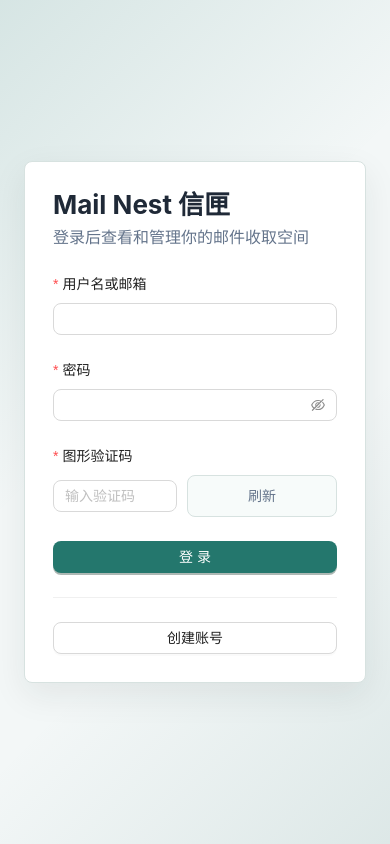
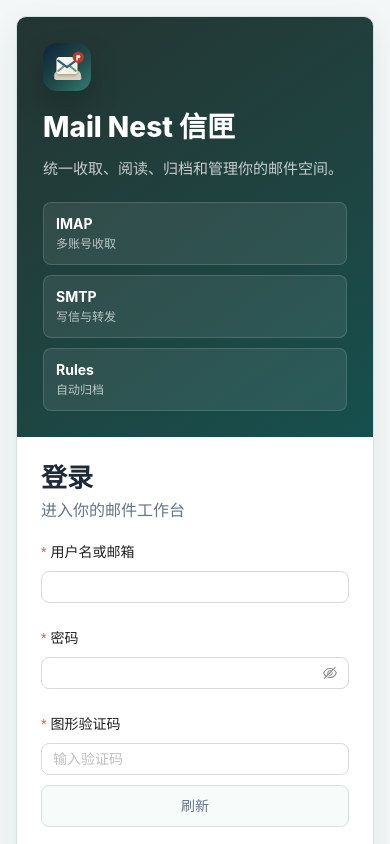
Before and after one commit to ligson/mailnest, a Vue app in the folder mailnest-fe/: page /login in a window 390 px wide. Shown: the top 844 px of the page. Built offline with nearby package versions, Linux system fonts and the light colour scheme; no server answers.

Commit message:
feat: 优化前端界面视觉体验

```diff
--- a/mailnest-fe/src/styles.css
+++ b/mailnest-fe/src/styles.css
@@ -230,22 +230,89 @@ body {
   min-height: 100vh;
   place-items: center;
   padding: 24px;
+  background: var(--app-bg);
+}
+
+.auth-shell {
+  display: grid;
+  width: min(960px, 100%);
+  min-height: 560px;
+  grid-template-columns: minmax(0, 1.02fr) minmax(360px, 0.78fr);
+  border: 1px solid var(--border-color);
+  border-radius: 10px;
+  background: var(--surface-bg);
+  box-shadow: var(--shadow-soft);
+  overflow: hidden;
+}
+
+.auth-hero-panel {
+  display: flex;
+  min-width: 0;
+  flex-direction: column;
+  justify-content: space-between;
+  gap: 28px;
+  padding: 44px;
   background:
-    linear-gradient(135deg, color-mix(in srgb, var(--accent) 14%, transparent), transparent 42%),
-    linear-gradient(315deg, color-mix(in srgb, var(--accent-strong) 10%, transparent), transparent 38%),
-    var(--app-bg);
+    linear-gradient(145deg, color-mix(in srgb, var(--shell-bg) 92%, #ffffff 8%), color-mix(in srgb, var(--accent-strong) 78%, #111827 22%));
+  color: #ffffff;
+}
+
+.auth-brand-mark {
+  width: 60px;
+  height: 60px;
+  border-radius: 14px;
+  box-shadow: 0 14px 30px rgba(0, 0, 0, 0.18);
+}
+
+.auth-hero-title {
+  margin: 0;
+  font-size: 34px;
+  font-weight: 800;
+  letter-spacing: 0;
+}
+
+.auth-hero-copy {
+  max-width: 420px;
+  margin: 12px 0 0;
+  color: rgba(255, 255, 255, 0.74);
+  font-size: 15px;
+  line-height: 1.8;
+}
+
+.auth-signal-grid {
+  display: grid;
+  grid-template-columns: repeat(3, minmax(0, 1fr));
+  gap: 10px;
+}
+
+.auth-signal-grid div {
+  display: grid;
+  gap: 5px;
+  min-width: 0;
+  padding: 13px 12px;
+  border: 1px solid rgba(255, 255, 255, 0.14);
+  border-radius: 8px;
+  background: rgba(255, 255, 255, 0.08);
+}
+
+.auth-signal-grid strong {
+  font-size: 14px;
+}
+
+.auth-signal-grid span {
+  color: rgba(255, 255, 255, 0.68);
+  font-size: 12px;
+  white-space: nowrap;
 }
 
 .auth-panel {
-  width: min(420px, 100%);
-  border: 1px solid var(--border-color);
-  border-radius: 8px;
+  align-self: center;
+  width: 100%;
   background: var(--surface-bg);
-  box-shadow: var(--shadow-soft);
 }
 
 .auth-header {
-  padding: 28px 28px 8px;
+  padding: 34px 34px 8px;
 }
 
 .auth-title {
@@ -260,7 +327,7 @@ body {
 }
 
 .auth-form {
-  padding: 18px 28px 28px;
+  padding: 18px 34px 34px;
 }
 
 .captcha-row {
@@ -293,6 +360,52 @@ body {
   width: 150px;
   height: 48px;
   object-fit: cover;
+}
+
+@media (max-width: 780px) {
+  .auth-page {
+    align-items: stretch;
+    padding: 16px;
+  }
+
+  .auth-shell {
+    min-height: 0;
+    grid-template-columns: 1fr;
+  }
+
+  .auth-hero-panel {
+    gap: 20px;
+    padding: 26px;
+  }
+
+  .auth-brand-mark {
+    width: 48px;
+    height: 48px;
+  }
+
+  .auth-hero-title {
+    font-size: 28px;
+  }
+
+  .auth-signal-grid {
+    grid-template-columns: 1fr;
+  }
+
+  .auth-header {
+    padding: 26px 24px 6px;
+  }
+
+  .auth-form {
+    padding: 16px 24px 26px;
+  }
+
+  .captcha-row {
+    grid-template-columns: 1fr;
+  }
+
+  .captcha-image-button {
+    width: 100%;
+  }
 }
 
 .app-shell {
@@ -467,7 +580,7 @@ body {
 .shell-content {
   height: calc(100vh - 64px);
   min-height: 0;
-  padding: 24px;
+  padding: 22px;
   overflow: hidden;
   background: var(--app-bg);
   border: 1px solid color-mix(in srgb, var(--border-color) 82%, var(--shell-bg));
@@ -479,10 +592,12 @@ body {
   height: 100%;
   min-height: 0;
   overflow: auto;
-  padding: 24px;
+  padding: 26px;
   border: 1px solid var(--border-color);
   border-radius: 8px;
-  background: var(--surface-bg);
+  background:
+    linear-gradient(180deg, color-mix(in srgb, var(--surface-muted) 72%, var(--surface-bg)), var(--surface-bg) 180px),
+    var(--surface-bg);
   box-shadow: var(--shadow-soft);
 }
 
@@ -491,13 +606,16 @@ body {
   align-items: flex-start;
   justify-content: space-between;
   gap: 16px;
-  margin-bottom: 20px;
+  margin-bottom: 22px;
+  padding-bottom: 18px;
+  border-bottom: 1px solid var(--border-subtle);
 }
 
 .page-title {
   margin: 0;
   color: var(--heading-color);
-  font-size: 22px;
+  font-size: 24px;
+  letter-spacing: 0;
 }
 
 .page-subtitle {
--- a/mailnest-fe/src/views/LoginView.vue
+++ b/mailnest-fe/src/views/LoginView.vue
@@ -1,9 +1,31 @@
 <template>
   <main class="auth-page">
+    <section class="auth-shell">
+      <aside class="auth-hero-panel">
+        <img class="auth-brand-mark" src="/mailnest-icon.svg" alt="" />
+        <div>
+          <h1 class="auth-hero-title">Mail Nest 信匣</h1>
+          <p class="auth-hero-copy">统一收取、阅读、归档和管理你的邮件空间。</p>
+        </div>
+        <div class="auth-signal-grid">
+          <div>
+            <strong>IMAP</strong>
+            <span>多账号收取</span>
+          </div>
+          <div>
+            <strong>SMTP</strong>
+            <span>写信与转发</span>
+          </div>
+          <div>
+            <strong>Rules</strong>
+            <span>自动归档</span>
+          </div>
+        </div>
+      </aside>
       <section class="auth-panel">
         <div class="auth-header">
-        <h1 class="auth-title">Mail Nest 信匣</h1>
-        <p class="auth-subtitle">登录后查看和管理你的邮件收取空间</p>
+          <h2 class="auth-title">登录</h2>
+          <p class="auth-subtitle">进入你的邮件工作台</p>
         </div>
         <a-form class="auth-form" layout="vertical" :model="form" @finish="onSubmit">
           <a-form-item
@@ -38,6 +60,7 @@
           <a-divider />
           <a-button block @click="router.push('/register')">创建账号</a-button>
         </a-form>
+      </section>
     </section>
   </main>
 </template>
--- a/mailnest-fe/src/views/RegisterView.vue
+++ b/mailnest-fe/src/views/RegisterView.vue
@@ -1,8 +1,30 @@
 <template>
   <main class="auth-page">
+    <section class="auth-shell">
+      <aside class="auth-hero-panel">
+        <img class="auth-brand-mark" src="/mailnest-icon.svg" alt="" />
+        <div>
+          <h1 class="auth-hero-title">Mail Nest 信匣</h1>
+          <p class="auth-hero-copy">为个人和小团队准备的本地邮件收取与管理系统。</p>
+        </div>
+        <div class="auth-signal-grid">
+          <div>
+            <strong>Local</strong>
+            <span>本地存储</span>
+          </div>
+          <div>
+            <strong>Secure</strong>
+            <span>凭据加密</span>
+          </div>
+          <div>
+            <strong>Admin</strong>
+            <span>用户管理</span>
+          </div>
+        </div>
+      </aside>
       <section class="auth-panel">
         <div class="auth-header">
-        <h1 class="auth-title">创建信匣账号</h1>
+          <h2 class="auth-title">创建信匣账号</h2>
           <p class="auth-subtitle">账号创建后即可配置多个邮箱收取邮件</p>
         </div>
         <a-form class="auth-form" layout="vertical" :model="form" @finish="onSubmit">
@@ -45,6 +67,7 @@
           <a-divider />
           <a-button block @click="router.push('/login')">返回登录</a-button>
         </a-form>
+      </section>
     </section>
   </main>
 </template>
```
Also changed, not shown: mailnest-fe/src/views/AdminUsersView.vue (+115 -10 lines), mailnest-fe/src/views/DashboardView.vue (+133 -15 lines), 1 other file (tests, documents, lock files or other folders). Lines whose indentation alone changed are shown as unchanged.
